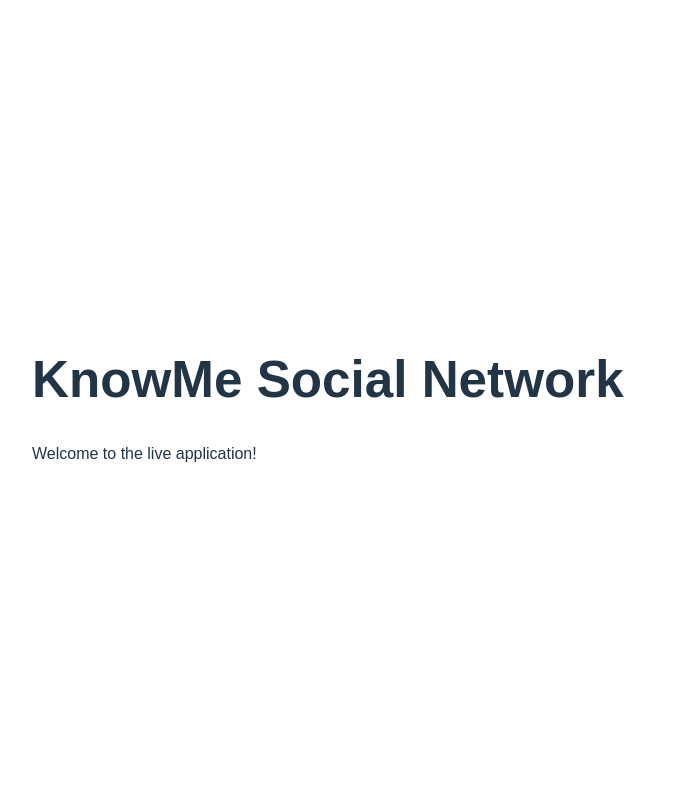
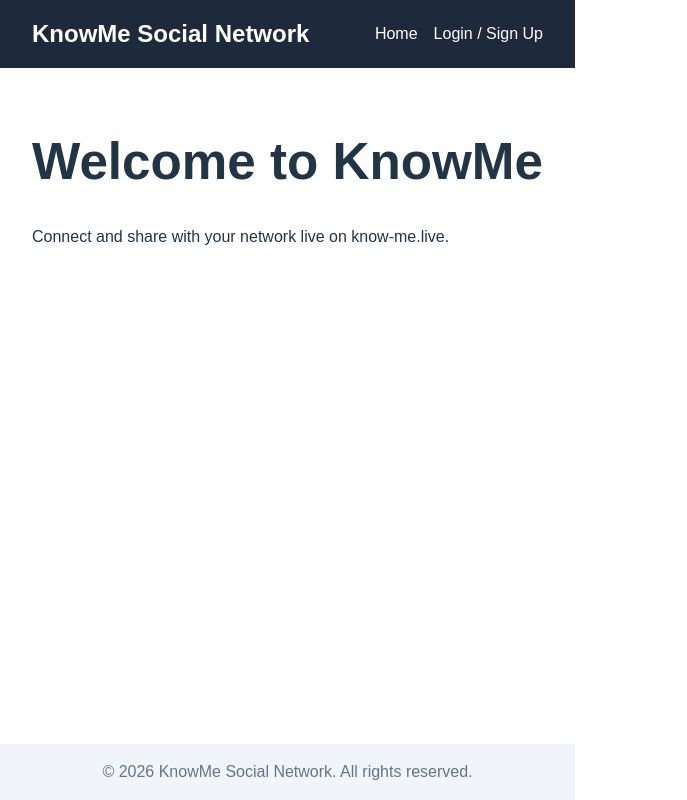
Before and after one commit to orientalgrid-web/know-me.live, a React (Vite) app in the folder client/: page / in a window 1280 px wide. Shown: the whole page, without its empty margins (0-687 px from the left). Built offline with nearby package versions, Linux system fonts and the light colour scheme; no server answers.

Commit message:
Add App routing layout and Supabase auth logic

```diff
--- a/client/src/App.jsx
+++ b/client/src/App.jsx
@@ -1,10 +1,108 @@
-import React from 'react';
+import React, { useState, useEffect } from 'react';
+import { BrowserRouter as Router, Routes, Route, Link, Navigate } from 'react-router-dom';
+import { createClient } from '@supabase/supabase-js';
 
-export default function App() {
+// Initialize Supabase Client using Vite environment variables
+const supabaseUrl = import.meta.env.VITE_SUPABASE_URL || '';
+const supabaseAnonKey = import.meta.env.VITE_SUPABASE_ANON_KEY || '';
+export const supabase = createClient(supabaseUrl, supabaseAnonKey);
+
+// Navigation Layout Component
+function Layout({ children, session }) {
   return (
-    <div style={{ padding: '2rem', fontFamily: 'sans-serif' }}>
-      <h1>KnowMe Social Network</h1>
-      <p>Welcome to the live application!</p>
+    <div style={{ minHeight: '100vh', display: 'flex', flexDirection: 'column', fontFamily: 'sans-serif' }}>
+      <header style={{ background: '#1e293b', color: '#fff', padding: '1rem 2rem', display: 'flex', justifyContent: 'space-between', alignItems: 'center' }}>
+        <h2 style={{ margin: 0 }}>KnowMe Social Network</h2>
+        <nav style={{ display: 'flex', gap: '1rem' }}>
+          <Link to="/" style={{ color: '#fff', textDecoration: 'none' }}>Home</Link>
+          {session ? (
+            <>
+              <Link to="/profile" style={{ color: '#fff', textDecoration: 'none' }}>Profile</Link>
+              <button
+                onClick={() => supabase.auth.signOut()}
+                style={{ background: '#ef4444', color: '#fff', border: 'none', padding: '0.4rem 0.8rem', borderRadius: '4px', cursor: 'pointer' }}
+              >
+                Sign Out
+              </button>
+            </>
+          ) : (
+            <Link to="/auth" style={{ color: '#fff', textDecoration: 'none' }}>Login / Sign Up</Link>
+          )}
+        </nav>
+      </header>
+      <main style={{ flex: 1, padding: '2rem', maxWidth: '800px', margin: '0 auto', width: '100%' }}>
+        {children}
+      </main>
+      <footer style={{ textAlign: 'center', padding: '1rem', background: '#f1f5f9', color: '#64748b' }}>
+        © {new Date().getFullYear()} KnowMe Social Network. All rights reserved.
+      </footer>
     </div>
   );
 }
+
+// Page Components
+function Home() {
+  return (
+    <div>
+      <h1>Welcome to KnowMe</h1>
+      <p>Connect and share with your network live on know-me.live.</p>
+    </div>
+  );
+}
+
+function Profile({ session }) {
+  return (
+    <div>
+      <h1>User Profile</h1>
+      <p>Logged in as: <strong>{session?.user?.email}</strong></p>
+    </div>
+  );
+}
+
+function AuthPage() {
+  return (
+    <div>
+      <h1>Authentication</h1>
+      <p>Please log in or sign up to access your profile.</p>
+    </div>
+  );
+}
+
+// Main App Component
+export default function App() {
+  const [session, setSession] = useState(null);
+  const [loading, setLoading] = useState(true);
+
+  useEffect(() => {
+    supabase.auth.getSession().then(({ data: { session } }) => {
+      setSession(session);
+      setLoading(false);
+    });
+
+    const { data: { subscription } } = supabase.auth.onAuthStateChange((_event, session) => {
+      setSession(session);
+    });
+
+    return () => subscription.unsubscribe();
+  }, []);
+
+  if (loading) {
+    return <div style={{ padding: '2rem', textAlign: 'center' }}>Loading KnowMe...</div>;
+  }
+
+  return (
+    <Router>
+      <Layout session={session}>
+        <Routes>
+          <Route path="/" element={<Home />} />
+          <Route
+            path="/profile"
+            element={session ? <Profile session={session} /> : <Navigate to="/auth" replace />}
+          />
+          <Route path="/auth" element={!session ? <AuthPage /> : <Navigate to="/" replace />} />
+          <Route path="*" element={<h2>404 - Page Not Found</h2>} />
+        </Routes>
+      </Layout>
+    </Router>
+  );
+}
```
